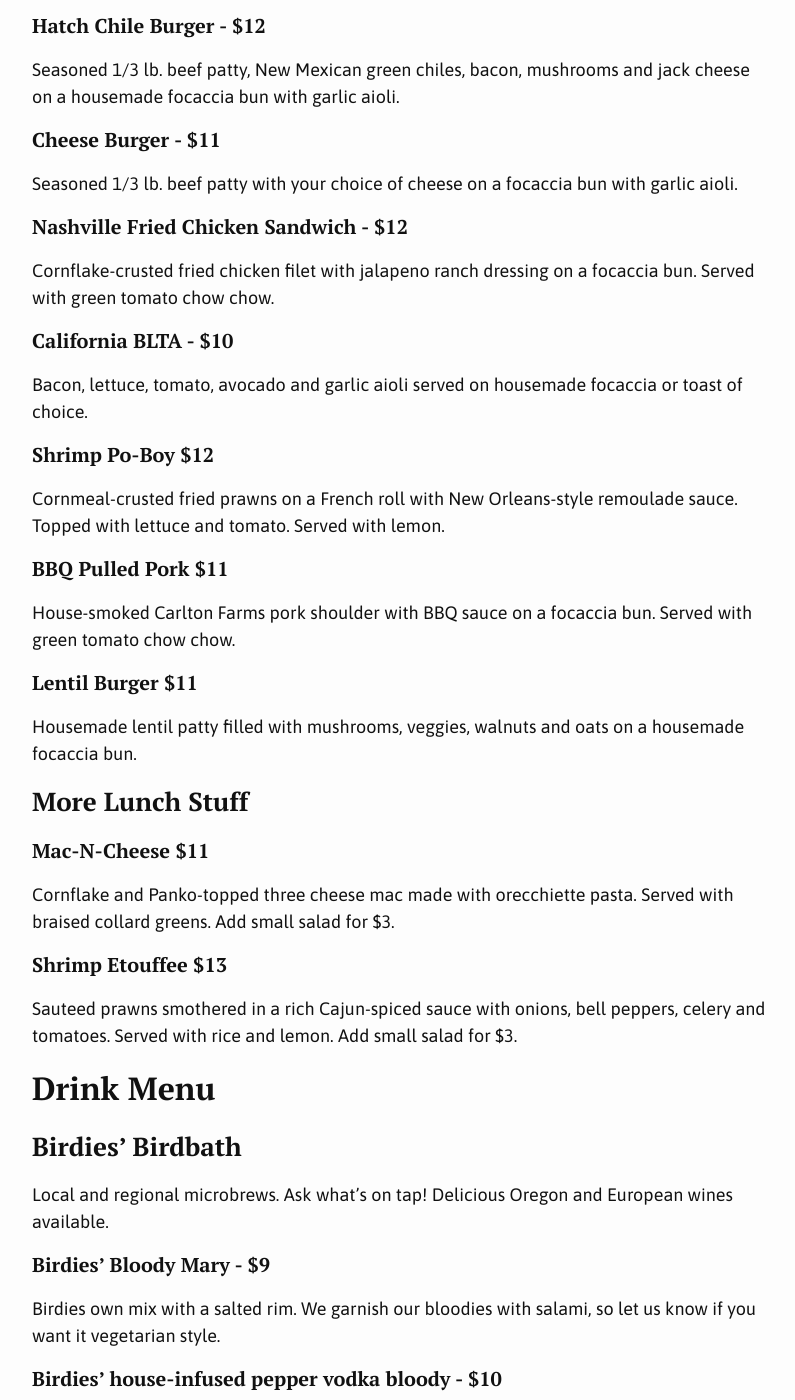
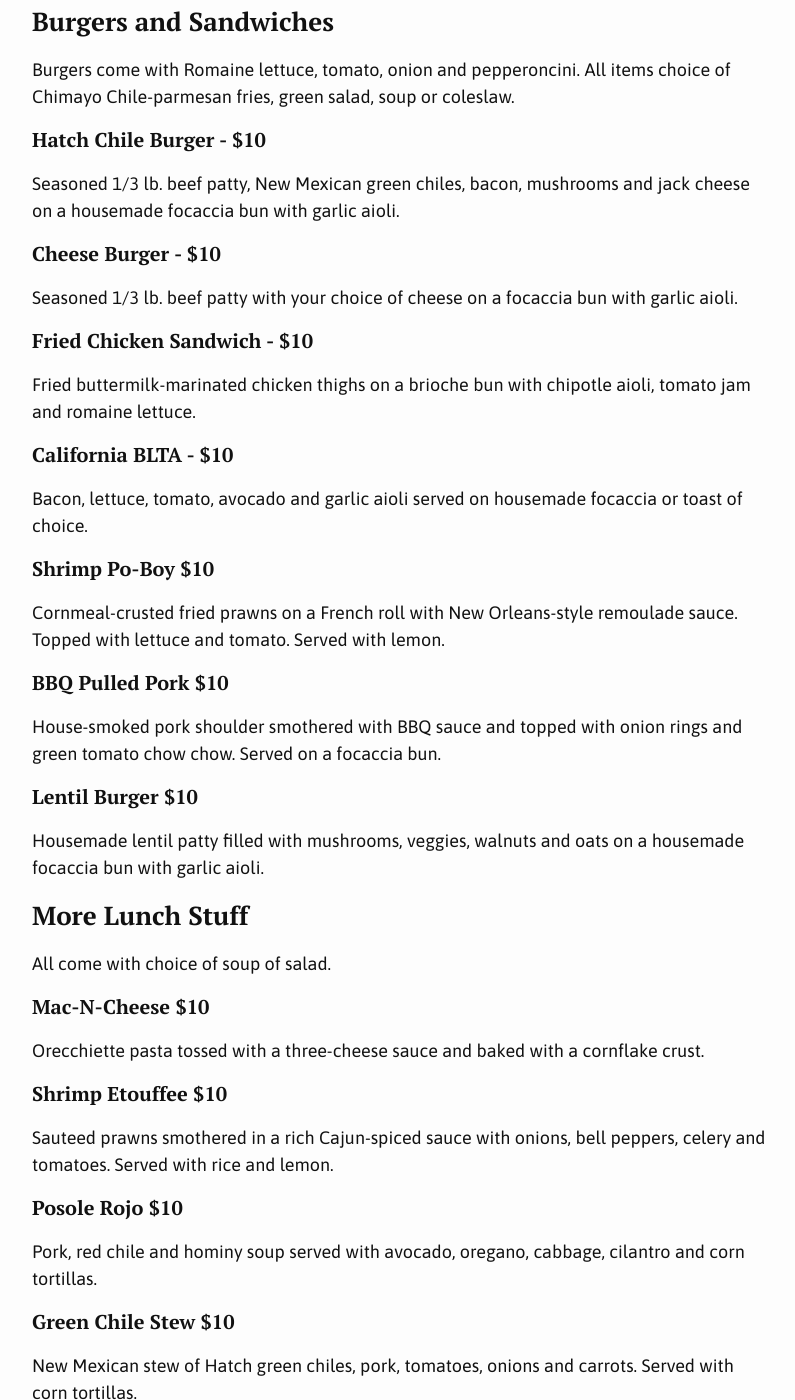
Before and after one commit to birdiescafe/birdiescafe.github.io, a Jekyll site: the page built from menu_081818.md, in a window 1280 px wide and 1400 px high, scrolled down 5018 px. Shown: the whole window, without its empty margins (238-1033 px from the left). Built offline with Jekyll 4.4.1, drawn with Linux system fonts in a browser that asks for light colours; some of the changed text lies outside the part shown.

Commit message:
Update menu_081818.md

```diff
--- a/menu_081818.md
+++ b/menu_081818.md
@@ -109,54 +109,64 @@ Savory tofu and roasted vegetable hash topped with Brava tomato sauce. Served wi
 11:30 am to 1:30 pm. Sorry, no lunch on Sundays!
 
 ### Soups and Salads
-Add crispy chicken $3. Add blackened salmon $6.
-Dressing choices: Roasted tomato-chipotle, cilantro-avocado, ranch, jalapeno ranch, balsamic and blue cheese.
+Add crispy chicken $2. Add blackened salmon $4.
+Dressing choices: Roasted tomato-chipotle, cilantro-avocado, ranch, jalapeno ranch, balsamic, blue cheese and blue cheese vinaigrette.
 
 #### Soup of the Day
 Ask your server!
 - Cup $4
-- Bowl $6
+- Bowl $7
 
-#### Southwest Chicken Salad $12
+#### Southwest Chicken Salad $10
 Romaine lettuce, tomato, black beans, corn, avocado, quinoa and Birdies' fried chicken. Served with roasted tomato-chipotle, dressing, lime and cilantro.
 
-#### Fried Green Tomatoes $11
-Cornmeal-crusted green tomatoes, fried nd served with a cherry tomato, corn and fresh herb salsa, ranch dressing and tomato jam.
+#### Green Garden Salad $10
+Mixed lettuces, cucumber, radish, tomato, carrots and peas. Served with focaccia croutons and choice of dressing.
 
-#### Green Garden Salad $10
-Mixed lettuces, cucumber, radish, tomato, carrots and peas. Served with foccaccia croutons and choice of dressing.
+#### Oregon Salad $10
+Mixed lettuces, pear, candied walnuts and red onion tossed with blue cheese vinaigrette. Topped with cranberry-pumpkin seed crackers.
+
+#### Avocado Caesar $10
+Romaine lettuce tossed with a roasted garlic, avocado and lime dressing, grated parmesan, tomato, avocado and croutons.
 
 ### Burgers and Sandwiches
 Burgers come with Romaine lettuce, tomato, onion and pepperoncini. All items choice of Chimayo Chile-parmesan fries, green salad, soup or coleslaw.
 
-#### Hatch Chile Burger - $12
+#### Hatch Chile Burger - $10
 Seasoned 1/3 lb. beef patty, New Mexican green chiles, bacon, mushrooms and jack cheese on a housemade focaccia bun with garlic aioli.
 
-#### Cheese Burger - $11
+#### Cheese Burger - $10
 Seasoned 1/3 lb. beef patty with your choice of cheese on a focaccia bun with garlic aioli.
 
-#### Nashville Fried Chicken Sandwich - $12
-Cornflake-crusted fried chicken filet with jalapeno ranch dressing on a focaccia bun. Served with green tomato chow chow.
+#### Fried Chicken Sandwich - $10
+Fried buttermilk-marinated chicken thighs on a brioche bun with chipotle aioli, tomato jam and romaine lettuce.
 
 #### California BLTA - $10
 Bacon, lettuce, tomato, avocado and garlic aioli served on housemade focaccia or toast of choice.
 
-#### Shrimp Po-Boy $12
+#### Shrimp Po-Boy $10
 Cornmeal-crusted fried prawns on a French roll with New Orleans-style remoulade sauce. Topped with lettuce and tomato. Served with lemon.
 
-#### BBQ Pulled Pork $11
-House-smoked Carlton Farms pork shoulder with BBQ sauce on a focaccia bun. Served with green tomato chow chow.
+#### BBQ Pulled Pork $10
+House-smoked pork shoulder smothered with BBQ sauce and topped with onion rings and green tomato chow chow. Served on a focaccia bun.
 
-#### Lentil Burger $11
-Housemade lentil patty filled with mushrooms, veggies, walnuts and oats on a housemade focaccia bun.
+#### Lentil Burger $10
+Housemade lentil patty filled with mushrooms, veggies, walnuts and oats on a housemade focaccia bun with garlic aioli.
 
 ### More Lunch Stuff
+All come with choice of soup of salad.
 
-#### Mac-N-Cheese $11
-Cornflake and Panko-topped three cheese mac made with orecchiette pasta. Served with braised collard greens. Add small salad for $3.
+#### Mac-N-Cheese $10
+Orecchiette pasta tossed with a three-cheese sauce and baked with a cornflake crust.
 
-#### Shrimp Etouffee $13
-Sauteed prawns smothered in a rich Cajun-spiced sauce with onions, bell peppers, celery and tomatoes. Served with rice and lemon. Add small salad for $3.
+#### Shrimp Etouffee $10
+Sauteed prawns smothered in a rich Cajun-spiced sauce with onions, bell peppers, celery and tomatoes. Served with rice and lemon.
+
+#### Posole Rojo $10
+Pork, red chile and hominy soup served with avocado, oregano, cabbage, cilantro and corn tortillas.
+
+#### Green Chile Stew $10
+New Mexican stew of Hatch green chiles, pork, tomatoes, onions and carrots. Served with corn tortillas.
 
 ## Drink Menu
 
```
